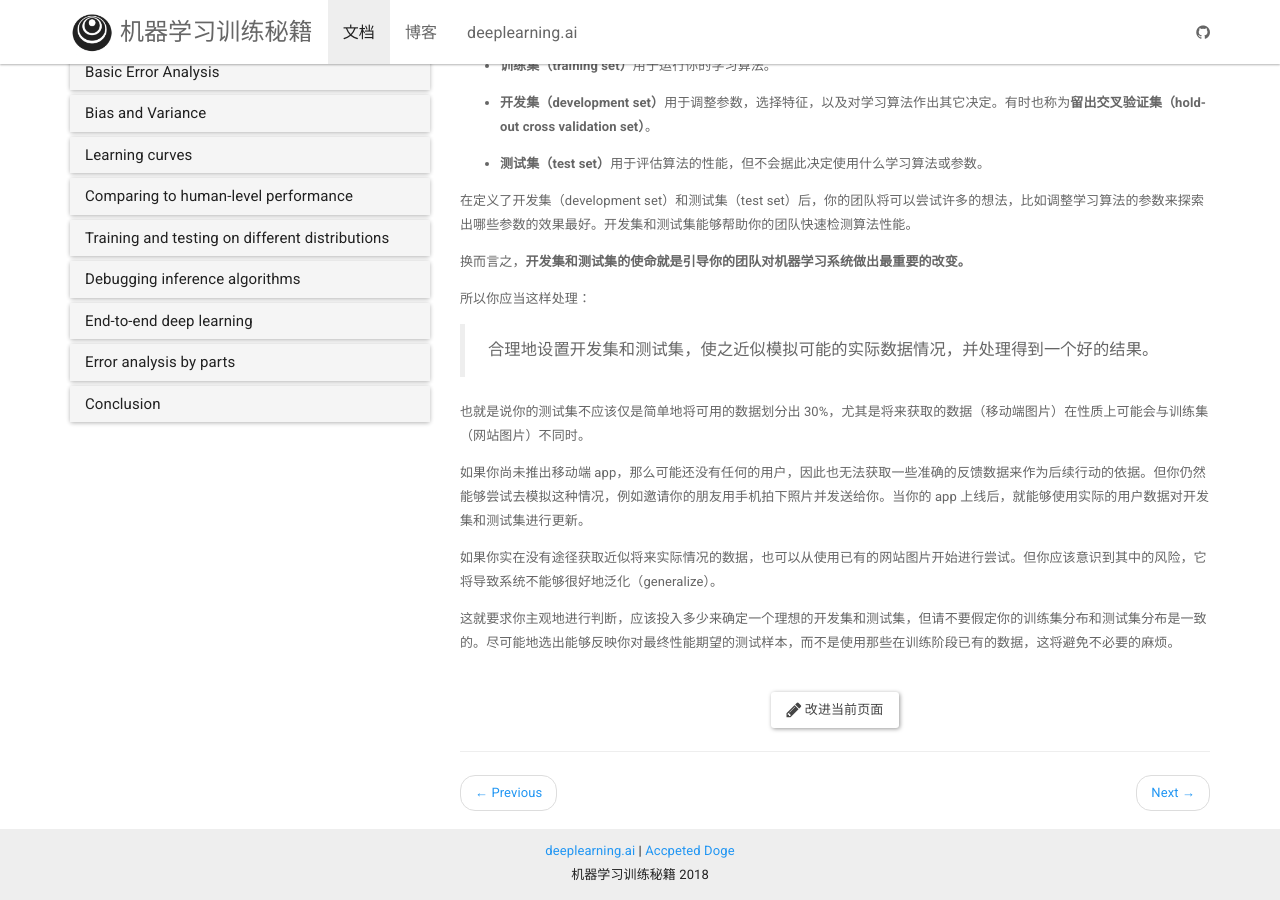
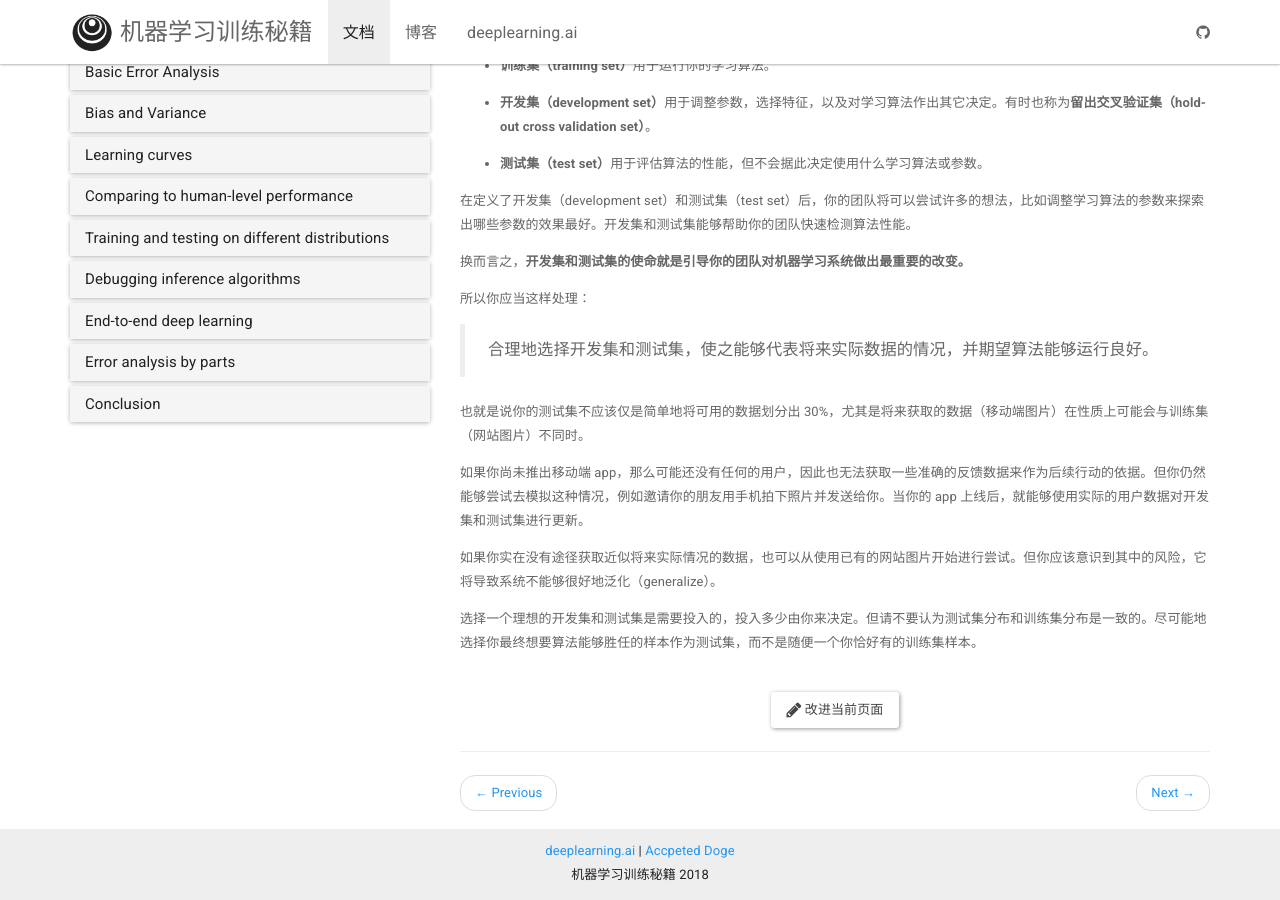
Before and after one commit to deeplearning-ai/machine-learning-yearning-cn, a Jekyll site: the page built from _docs/Setting up development and test sets/ch05.md, in a window 1280 px wide and 900 px high, scrolled down 556 px. Built offline with Jekyll 4.4.1, drawn with Linux system fonts in a browser that asks for light colours; nearby versions of some CDN libraries.

Commit message:
update ch05.md It requires judgment to decide how much to invest in developing great dev and test sets. But don’t assume your training distribution is the same as your test distribution. Try to pick test examples that reflect what you ultimately want to perform well on, rather than whatever data you happen to have for training.

```diff
--- a/_docs/Setting up development and test sets/ch05.md
+++ b/_docs/Setting up development and test sets/ch05.md
@@ -29,7 +29,7 @@ permalink: /docs/ch05/
 
 所以你应当这样处理：
 
- > 合理地设置开发集和测试集，使之近似模拟可能的实际数据情况，并处理得到一个好的结果。
+ > 合理地选择开发集和测试集，使之能够代表将来实际数据的情况，并期望算法能够运行良好。
 
 也就是说你的测试集不应该仅是简单地将可用的数据划分出 30%，尤其是将来获取的数据（移动端图片）在性质上可能会与训练集（网站图片）不同时。
 
@@ -37,4 +37,4 @@ permalink: /docs/ch05/
 
 如果你实在没有途径获取近似将来实际情况的数据，也可以从使用已有的网站图片开始进行尝试。但你应该意识到其中的风险，它将导致系统不能够很好地泛化（generalize）。
 
-这就要求你主观地进行判断，应该投入多少来确定一个理想的开发集和测试集，但请不要假定你的训练集分布和测试集分布是一致的。尽可能地选出能够反映你对最终性能期望的测试样本，而不是使用那些在训练阶段已有的数据，这将避免不必要的麻烦。
+选择一个理想的开发集和测试集是需要投入的，投入多少由你来决定。但请不要认为测试集分布和训练集分布是一致的。尽可能地选择你最终想要算法能够胜任的样本作为测试集，而不是随便一个你恰好有的训练集样本。
```
